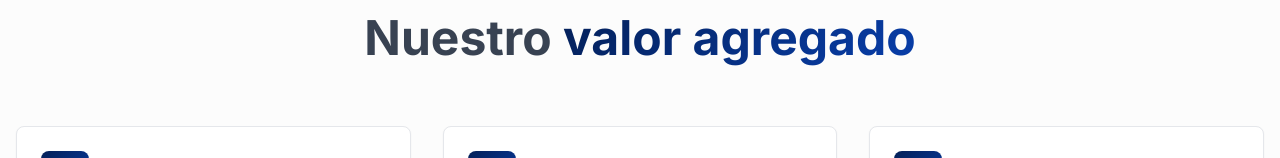
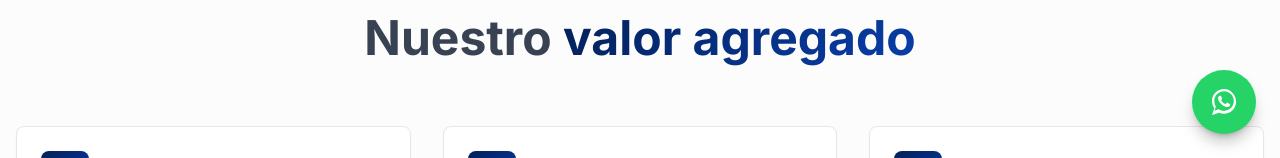
Before and after one commit to telasmodelo/webmodelo, a React (Vite) app: page / in a window 1280 px wide. Shown: the part 642-800 px from the top of the page. Built offline with nearby package versions, Linux system fonts and the light colour scheme.

Commit message:
agregar boton whatsapp

```diff
--- a/src/App.tsx
+++ b/src/App.tsx
@@ -8,6 +8,7 @@ import AboutUs from "./pages/AboutUs";
 import FabricColors from "./pages/FabricColors";
 import CartaDeColores from "./pages/CartaDeColores";
 import NotFound from "./pages/NotFound";
+import FloatingWhatsAppButton from "./components/FloatingWhatsAppButton";
 
 const queryClient = new QueryClient();
 
@@ -17,6 +18,7 @@ const App = () => (
       <Toaster />
       <Sonner />
       <BrowserRouter>
+        <FloatingWhatsAppButton />
         <Routes>
           <Route path="/" element={<Index />} />
           <Route path="/about-us" element={<AboutUs />} />
--- /dev/null
+++ b/src/components/FloatingWhatsAppButton.tsx
@@ -0,0 +1,30 @@
+const whatsappNumber = "5491151512570"; // international format without +
+const whatsappMessage = "Hola, quiero consultar por telas.";
+
+const FloatingWhatsAppButton = () => {
+  const encodedMessage = encodeURIComponent(whatsappMessage);
+  const whatsappUrl = `https://wa.me/${whatsappNumber}?text=${encodedMessage}`;
+
+  return (
+    <a
+      href={whatsappUrl}
+      target="_blank"
+      rel="noopener noreferrer"
+      aria-label="Contactar por WhatsApp"
+      className="fixed bottom-4 right-4 md:bottom-6 md:right-6 z-50"
+    >
+      <div className="w-14 h-14 md:w-16 md:h-16 rounded-full bg-[#25D366] shadow-lg shadow-black/25 flex items-center justify-center hover:scale-105 active:scale-95 transition-transform transition-smooth">
+        {/* WhatsApp icon (SVG) */}
+        <svg
+          xmlns="http://www.w3.org/2000/svg"
+          viewBox="0 0 32 32"
+          className="w-7 h-7 md:w-8 md:h-8 text-white fill-current"
+        >
+          <path d="M16.04 3C9.41 3 4 8.41 4 15.04c0 2.65.87 5.1 2.36 7.12L4 29l7.03-2.29a11.97 11.97 0 004.99 1.09h.01C22.67 27.8 28.08 22.39 28.08 15.76 28.08 9.13 22.67 3 16.04 3zm0 21.88h-.01a9.77 9.77 0 01-4.98-1.37l-.36-.21-4.17 1.36 1.37-4.06-.24-.42A9.75 9.75 0 016.3 15.1c0-5.38 4.37-9.75 9.76-9.75 5.38 0 9.76 4.37 9.76 9.75 0 5.38-4.38 9.78-9.78 9.78zm5.35-7.29c-.29-.15-1.7-.84-1.97-.93-.27-.1-.47-.15-.67.15-.2.29-.77.93-.94 1.12-.17.2-.35.22-.64.07-.29-.15-1.23-.45-2.34-1.43-.86-.77-1.44-1.72-1.61-2.01-.17-.29-.02-.45.13-.6.13-.13.29-.35.44-.52.15-.17.2-.29.3-.49.1-.2.05-.37-.02-.52-.07-.15-.67-1.61-.92-2.21-.24-.58-.49-.5-.67-.51h-.57c-.2 0-.52.07-.79.37-.27.29-1.05 1.03-1.05 2.51 0 1.47 1.08 2.9 1.23 3.1.15.2 2.12 3.24 5.14 4.54.72.31 1.28.5 1.72.64.72.23 1.38.2 1.9.12.58-.09 1.7-.7 1.94-1.38.24-.68.24-1.27.17-1.38-.07-.11-.26-.18-.55-.33z" />
+        </svg>
+      </div>
+    </a>
+  );
+};
+
+export default FloatingWhatsAppButton;
```
